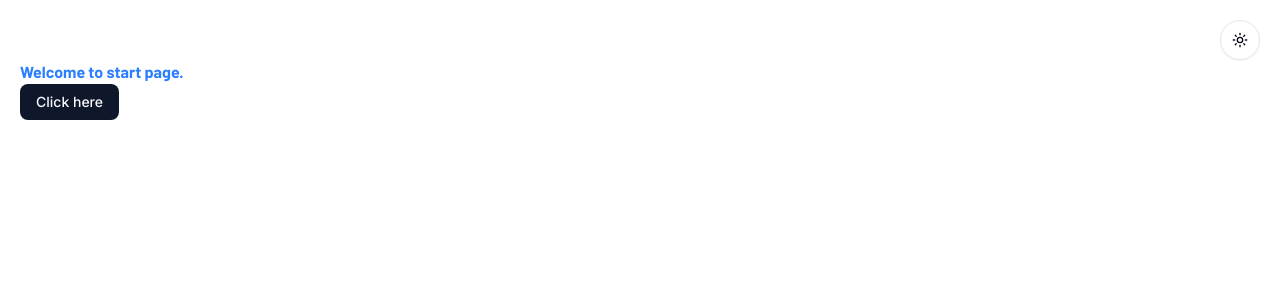
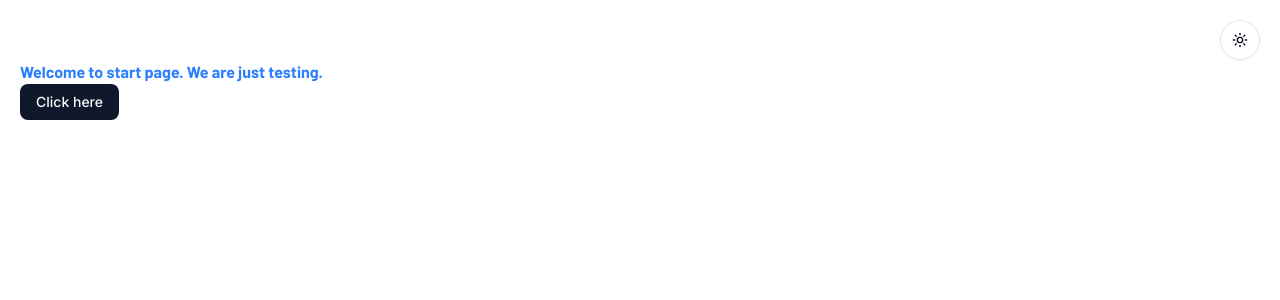
Before and after one commit to kkmorrisfam/marketplace, a Next.js app: page / in a window 1280 px wide. Shown: the top 300 px of the page. Built offline with nearby package versions, Linux system fonts and the light colour scheme.

Commit message:
add test to start page.

```diff
--- a/src/app/page.tsx
+++ b/src/app/page.tsx
@@ -10,7 +10,7 @@ export default function Home() {
 
       <ThemeToggle />
     </div>
-    <h1 className="font-bold text-blue-500 font-barlow">Welcome to start page.</h1>
+    <h1 className="font-bold text-blue-500 font-barlow">Welcome to start page.  We are just testing.</h1>
         <Button>Click here</Button>
   </div>
   );
```
